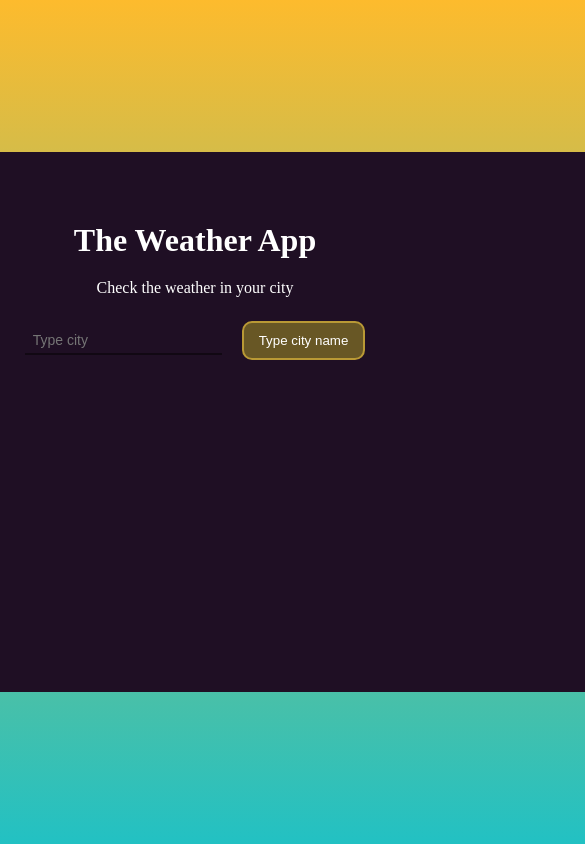
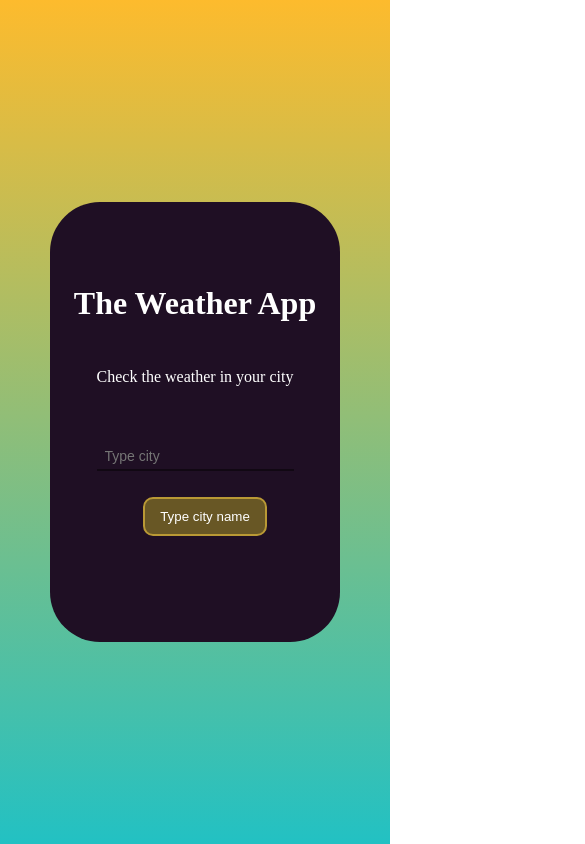
Before and after one commit to nikitaShakhbazyan/VueJS, a Vue app in the folder vue-project/: page / in a window 390 px wide. Shown: the top 844 px of the page, 585 px wide, since content can reach past the window. Built offline with nearby package versions, Linux system fonts and the light colour scheme.

Commit message:
Added resp

```diff
--- a/vue-project/src/App.vue
+++ b/vue-project/src/App.vue
@@ -100,4 +100,23 @@
   background: #685725;
   cursor: not-allowed;
 }
+
+@media (max-width: 880px) {
+
+  .wrapper {
+  width: 250px;
+  height: 400px;
+  display: flex;
+  flex-direction: column;
+  align-items: center;
+  justify-content: space-around;
+  border-radius: 50px;
+  background-color: #1f0f24;
+  color: white;
+  padding: 20px;
+  text-align: center;
+}
+
+}
+
 </style>
```
